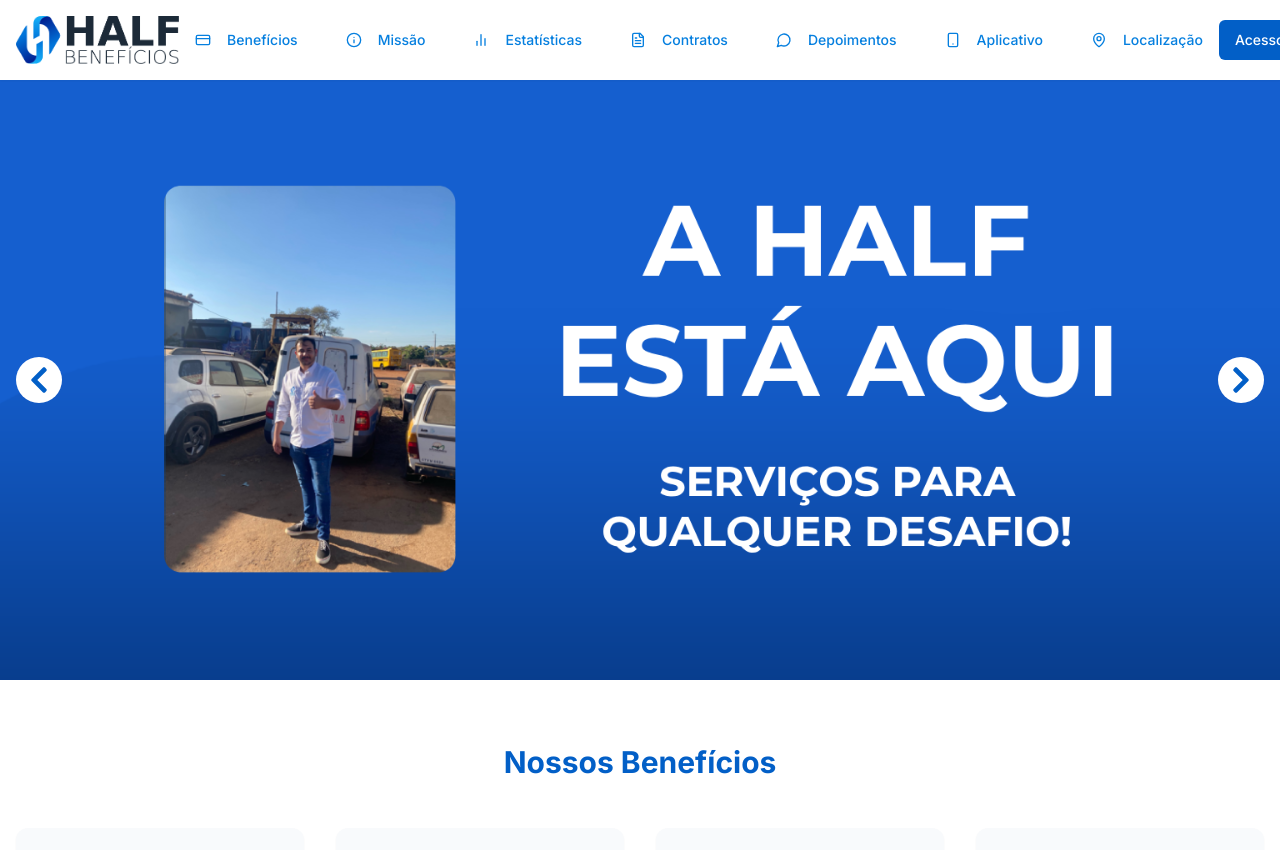
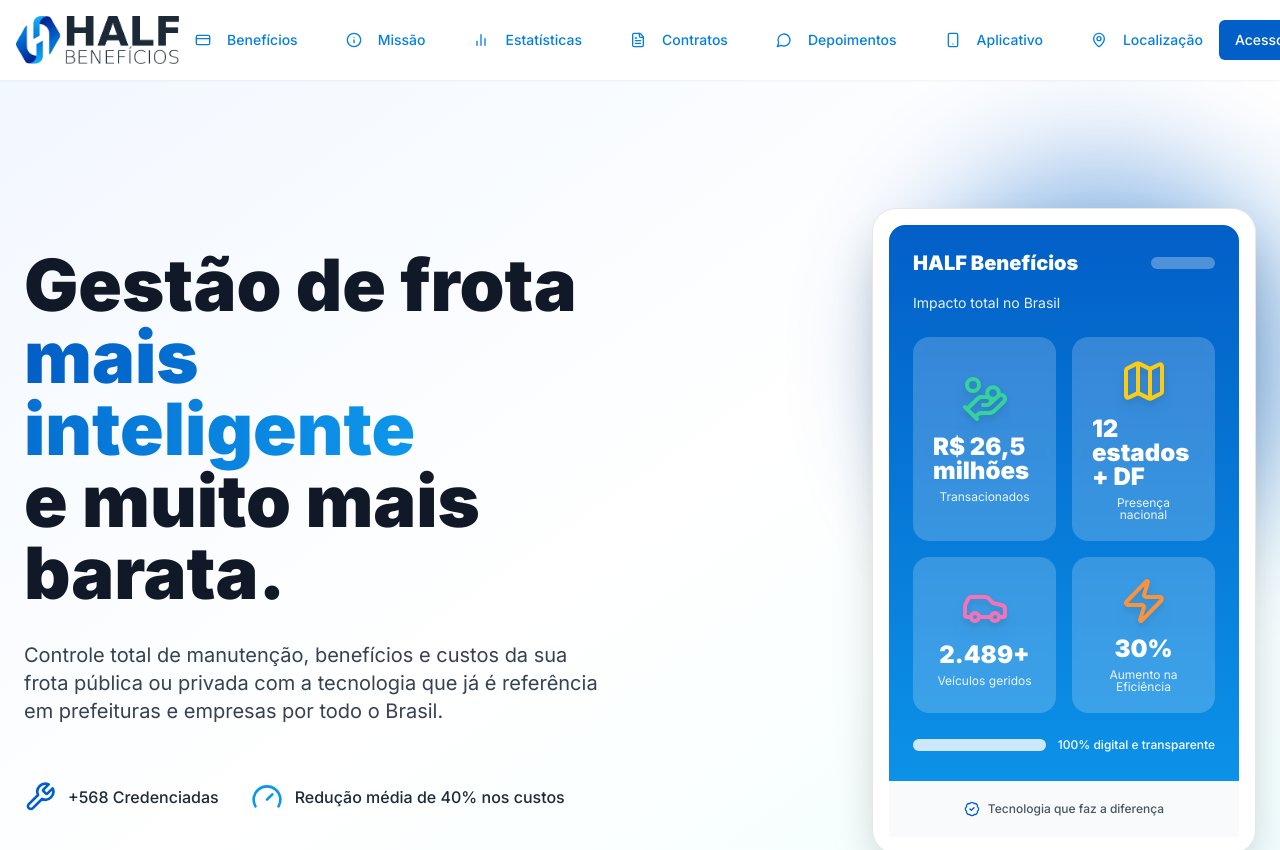
Before and after one commit to iampedrosilva/site-half, a Next.js app: page / in a window 1280 px wide. Shown: the top 850 px of the page. Built offline with nearby package versions, Linux system fonts and the light colour scheme.

Commit message:
Atualização no hero

```diff
--- a/components/hero.tsx
+++ b/components/hero.tsx
@@ -1,70 +1,138 @@
 "use client"
 
-import { useState, useEffect } from "react"
 import { motion, AnimatePresence } from "framer-motion"
-import { FaChevronLeft, FaChevronRight } from "react-icons/fa"
+import { HandCoins, Map, Car, Zap, BadgeCheck, Wrench, Gauge } from "lucide-react"
+import { useState } from "react"
 
-const slides = [
-  {
-    image: "/banner1.webp?height=600&width=1200&text=Gestão+de+Frota+Pública",
-    alt: "Gestão de Frota Pública"
-  },
-  {
-    image: "/banner2.webp?height=600&width=1200&text=Oficinas+Credenciadas+em+Ação",
-    alt: "Oficinas Credenciadas em Ação"
-  }
+export default function Hero() {
+  const [hoveredMetric, setHoveredMetric] = useState<number | null>(null)
+
+  const metrics = [
+    { value: "R$ 26,5 milhões",    label: "Transacionados",         icon: HandCoins, color: "text-emerald-400 drop-shadow-lg" },
+    { value: "12 estados + DF",    label: "Presença nacional",      icon: Map,       color: "text-yellow-400 drop-shadow-lg" },
+    { value: "2.489+",             label: "Veículos geridos",       icon: Car,       color: "text-pink-400 drop-shadow-lg" },
+    { value: "30%",                label: "Aumento na Eficiência",  icon: Zap,       color: "text-orange-400 drop-shadow-lg" },
   ]
 
-export default function Hero() {
-  const [currentSlide, setCurrentSlide] = useState(0)
+  return (
+    <section className="relative bg-white overflow-hidden">
+      <div className="absolute inset-0 bg-gradient-to-br from-blue-50 via-white to-cyan-50 opacity-80" />
 
-  useEffect(() => {
-    const timer = setInterval(() => {
-      setCurrentSlide((prev) => (prev + 1) % slides.length)
-    }, 5000)
-    return () => clearInterval(timer)
-  }, [])
+      <div className="relative max-w-7xl mx-auto px-6 py-20 lg:py-32">
+        <div className="grid lg:grid-cols-2 gap-12 lg:gap-20 items-center">
 
-  const handleNext = () => {
-    setCurrentSlide((prev) => (prev + 1) % slides.length)
-  }
+          {/* Texto */}
+          <motion.div
+            initial={{ opacity: 0, y: 40 }}
+            animate={{ opacity: 1, y: 0 }}
+            transition={{ duration: 0.8 }}
+            className="text-center lg:text-left"
+          >
+            <h1 className="text-5xl lg:text-6xl xl:text-7xl font-black text-gray-900 leading-tight">
+              Gestão de frota<br />
+              <span className="text-transparent bg-clip-text bg-gradient-to-r from-[#025fc7] to-[#0d97eb]">
+                mais inteligente
+              </span>
+              <br />
+              e muito mais barata.
+            </h1>
 
-  const handlePrev = () => {
-    setCurrentSlide((prev) => (prev - 1 + slides.length) % slides.length)
-  }
+            <p className="mt-8 text-lg sm:text-xl text-gray-700 max-w-2xl mx-auto lg:mx-0">
+              Controle total de manutenção, benefícios e custos da sua frota pública ou privada com a tecnologia que já é referência em prefeituras e empresas por todo o Brasil.
+            </p>
 
-  return (
-    <div className="relative h-[600px] overflow-hidden">
-      <AnimatePresence initial={false} custom={currentSlide}>
-        <motion.img
-          key={currentSlide}
-          src={slides[currentSlide].image}
-          alt={slides[currentSlide].alt}
-          className="absolute inset-0 w-full h-full object-cover"
+            {/* Badges de confiança */}
+            <div className="mt-14 flex flex-wrap gap-8 justify-center lg:justify-start">
+              <div className="flex items-center gap-3">
+                <Wrench className="w-8 h-8 text-[#025fc7]" />
+                <span className="font-medium text-gray-800">+568 Credenciadas</span>
+              </div>
+              <div className="flex items-center gap-3">
+                <Gauge className="w-8 h-8 text-[#0d97eb]" />
+                <span className="font-medium text-gray-800">Redução média de 40% nos custos</span>
+              </div>
+            </div>
+          </motion.div>
+
+          {/* Mockup do celular - VERSÃO FINAL COM FOOTER LINDO */}
+          <motion.div
+            initial={{ opacity: 0, scale: 0.92 }}
+            animate={{ opacity: 1, scale: 1 }}
+            transition={{ duration: 0.9, delay: 0.3 }}
+            className="relative flex justify-center lg:justify-end"
+          >
+            <div className="absolute -top-10 -right-10 w-96 h-96 bg-[#025fc7] rounded-full blur-3xl opacity-20 animate-pulse" />
+
+            <div className="relative bg-white rounded-3xl shadow-2xl p-4 w-80 lg:w-96 border border-gray-200 overflow-hidden">
+              <div className="bg-gradient-to-b from-[#025fc7] to-[#0d97eb] rounded-2xl text-white flex flex-col h-full">
+
+                {/* Header */}
+                <div className="flex justify-between items-center p-6 pb-4">
+                  <h3 className="text-xl font-black">HALF Benefícios</h3>
+                  <div className="w-16 h-3 bg-white/30 rounded-full"></div>
+                </div>
+
+                <p className="text-sm opacity-90 px-6 mb-6">Impacto total no Brasil</p>
+
+                {/* Métricas */}
+                <div className="grid grid-cols-2 gap-4 px-6 flex-1">
+                  {metrics.map((m, i) => (
+                    <motion.div
+                      key={i}
+                      initial={{ opacity: 0, y: 20 }}
+                      animate={{ opacity: 1, y: 0 }}
+                      transition={{ delay: 0.5 + i * 0.12 }}
+                      onMouseEnter={() => setHoveredMetric(i)}
+                      onMouseLeave={() => setHoveredMetric(null)}
+                      className="relative bg-white/20 backdrop-blur-sm rounded-2xl p-5 flex flex-col items-center justify-center overflow-hidden"
+                      whileHover={{ scale: 1.08 }}
+                    >
+                      <m.icon className={`w-12 h-12 ${m.color} mb-3`} />
+                      <p className="text-2xl font-black leading-none">{m.value}</p>
+                      <p className="text-xs opacity-90 mt-2 text-center leading-none">{m.label}</p>
+
+                      <AnimatePresence>
+                        {hoveredMetric === i && (
+                          <motion.div
+                            layoutId="glow"
+                            className="absolute inset-0 bg-white/40 rounded-2xl"
                             initial={{ opacity: 0 }}
                             animate={{ opacity: 1 }}
                             exit={{ opacity: 0 }}
-          transition={{ duration: 0.5 }}
                           />
+                        )}
                       </AnimatePresence>
+                    </motion.div>
+                  ))}
+                </div>
 
-      {/* Navegação */}
-      <div className="absolute inset-y-0 left-0 flex items-center justify-center px-4">
-        <button
-          onClick={handlePrev}
-          className="bg-white p-2 rounded-full text-[#025fc7] hover:bg-[#057fdf] transition-colors"
-        >
-          <FaChevronLeft size={30} />
-        </button>
+                {/* Barra de progresso */}
+                <div className="px-6 pt-6 pb-4">
+                  <div className="flex items-center gap-3 mb-3">
+                    <div className="flex-1 h-3 bg-white/30 rounded-full overflow-hidden">
+                      <motion.div
+                        initial={{ width: 0 }}
+                        animate={{ width: "100%" }}
+                        transition={{ duration: 2, delay: 1 }}
+                        className="h-full bg-white/70"
+                      />
                     </div>
-      <div className="absolute inset-y-0 right-0 flex items-center justify-center px-4">
-        <button
-          onClick={handleNext}
-          className="bg-white p-2 rounded-full text-[#025fc7] hover:bg-[#057fdf] transition-colors"
-        >
-          <FaChevronRight size={30} />
-        </button>
+                    <span className="text-xs font-medium">100% digital e transparente</span>
                   </div>
                 </div>
+
+                {/* FOOTER LINDO DO DASHBOARD ORIGINAL (agora aqui!) */}
+                <div className="bg-gray-50 px-6 py-5 text-center">
+                  <p className="text-xs text-gray-600 font-medium flex items-center justify-center gap-2">
+                    <BadgeCheck className="w-4 h-4 text-[#025fc7]" />
+                    Tecnologia que faz a diferença
+                  </p>
+                </div>
+              </div>
+            </div>
+          </motion.div>
+        </div>
+      </div>
+    </section>
   )
 }
```
Also changed, not shown: 1 other file (tests, documents, lock files or other folders). Lines whose indentation alone changed are shown as unchanged.
